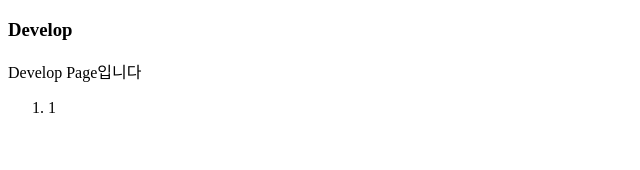
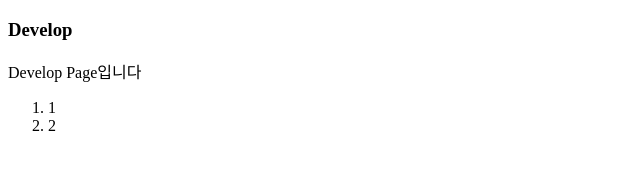
Before and after one commit to SUNGJINSHIN/gitTest, a plain HTML site: page develop.html in a window 1280 px wide. Shown: the full height of the page, 0-640 px from the left. Drawn offline with Linux system fonts and the light colour scheme.

Commit message:
[02]daum master=> develop.html add 2

```diff
--- a/develop.html
+++ b/develop.html
@@ -12,6 +12,7 @@
 
   <ol>
     <li>1</li>
+    <li>2</li>
   </ol>
 </body>
 </html>
```
